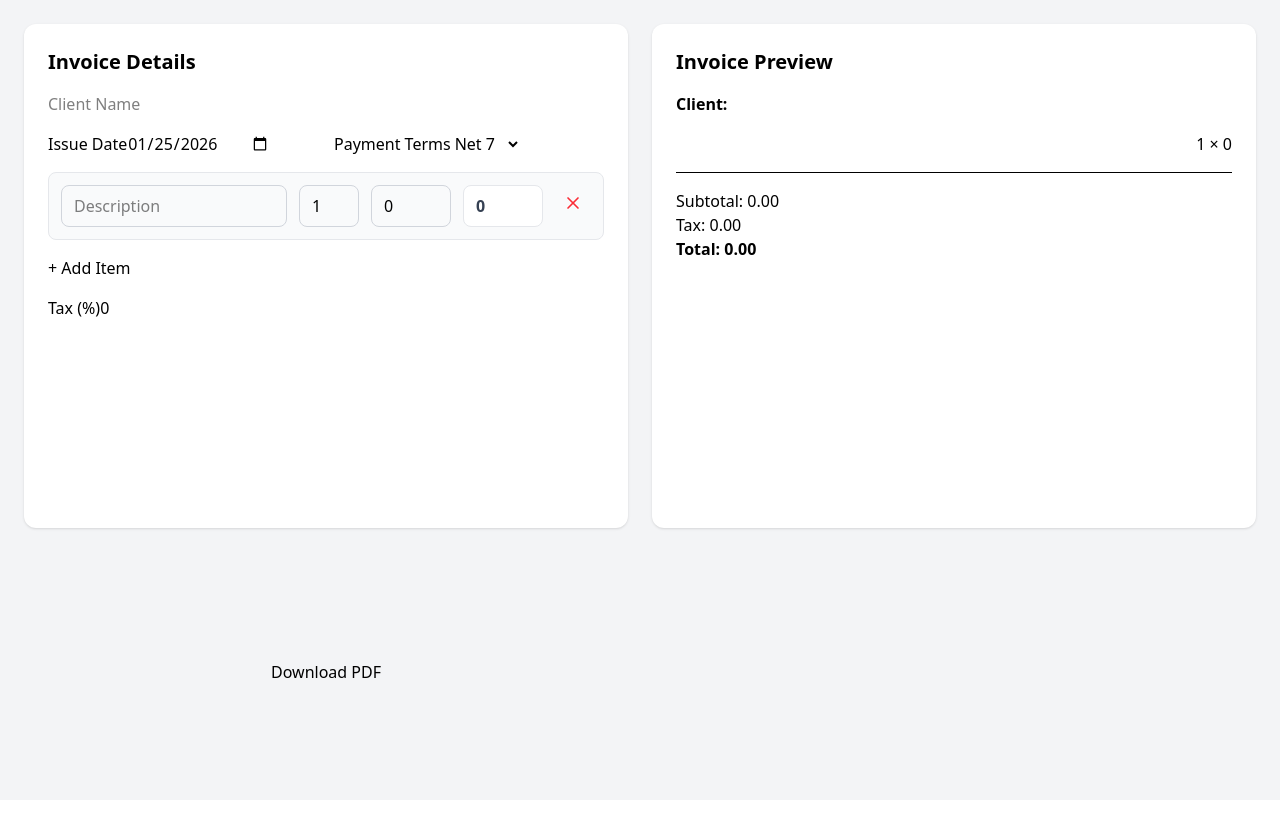
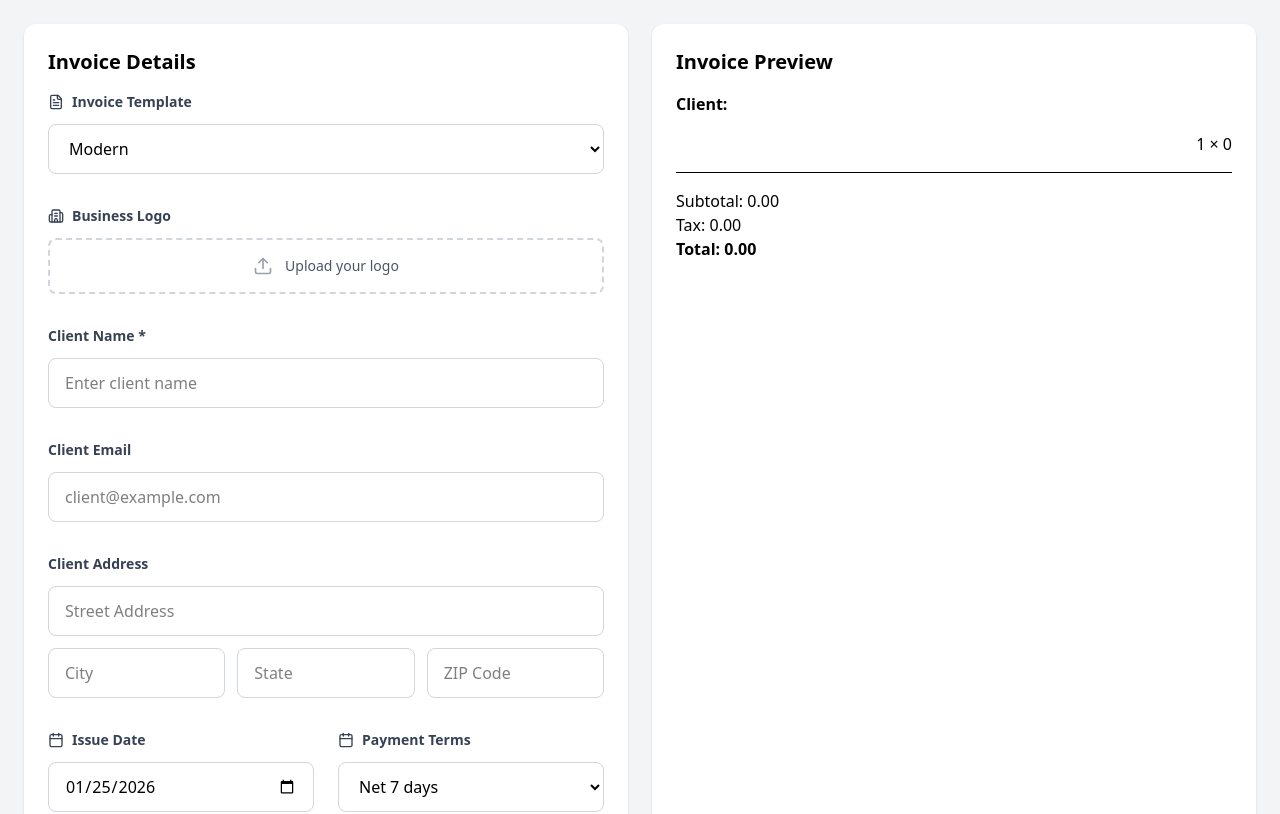
Before and after one commit to Jhay4Julian/invoice-generator, a React (Vite) app: page / in a window 1280 px wide. Shown: the top 814 px of the page. Built offline with nearby package versions, Linux system fonts and the light colour scheme.

Commit message:
refactor InvoiceForm to enhance layout, add logo upload functionality, and improve client information fields

```diff
--- a/src/components/InvoiceForm.tsx
+++ b/src/components/InvoiceForm.tsx
@@ -1,3 +1,4 @@
+import { Building2, Calendar, FileText, Plus, Upload } from "lucide-react";
 import type { Invoice, LineItem } from "../types/invoice";
 import { calculateDueDate } from "../utils/dates";
 import LineItemRow from "./LineItemRow";
@@ -32,52 +33,195 @@ const InvoiceForm = ({ invoice, setInvoice }: Props) => {
         }));
     };
 
+    const removeItem = (id: string) => {
+        setInvoice(prev => ({
+            ...prev,
+            items: prev.items.filter(item => item.id !== id),
+        }));
+    }
+
+    const handleLogoUpload = (file: File) => {
+        // Validate file size (max 5MB)
+        if (file.size > 5 * 1024 * 1024) {
+            alert("File size must be less than 5MB");
+            return;
+        }
+
+        // Validate file type
+        if (!file.type.startsWith('image/')) {
+            alert("Please select an image file");
+            return;
+        }
+
+        const reader = new FileReader();
+        reader.onerror = () => {
+            alert("Failed to read file. Please try again.");
+        };
+        reader.onloadend = () => {
+            if (reader.result) {
+                setInvoice(prev => ({
+                    ...prev,
+                    logo: reader.result as string,
+                }));
+            }
+        };
+        reader.readAsDataURL(file);
+    }
+
     return (
         <div className="bg-white p-6 rounded-xl shadow">
             <h2 className="text-xl font-semibold mb-4">Invoice Details</h2>
 
+            <div className="mb-8">
+                <label className="flex items-center gap-2 text-sm font-semibold text-gray-700 mb-3">
+                    <FileText className="w-4 h-4" />
+                    Invoice Template
+                </label>
+                <select
+                    className="w-full bg-white px-4 py-3 border border-gray-300 rounded-lg focus:ring-2 focus:ring-blue-500 focus:border-transparent"
+                    value={invoice.template}
+                    onChange={(e) =>
+                        setInvoice({ ...invoice, template: e.target.value as "modern" | "classic" })
+                    }
+                >
+                    <option value="modern">Modern</option>
+                    <option value="classic">Classic</option>
+                </select>
+            </div>
+
+            {/* Logo Upload */}
+            <div className="mb-8">
+                <label className="flex items-center gap-2 text-sm font-semibold text-gray-700 mb-3">
+                    <Building2 className="w-4 h-4" />
+                    Business Logo
+                </label>
+                <div className="flex items-center gap-4">
+                    <label className="flex-1 flex items-center justify-center gap-3 px-6 py-4 border-2 border-dashed border-gray-300 rounded-lg hover:border-blue-500 hover:bg-blue-50 cursor-pointer transition-all">
+                        <Upload className="w-5 h-5 text-gray-400" />
+                        <span className="text-sm text-gray-600">
+                            {invoice.logo ? 'Change logo' : 'Upload your logo'}
+                        </span>
+                        <input
+                            type="file"
+                            accept="image/*"
+                            onChange={(e) => {
+                                if (e.target.files?.[0]) {
+                                    handleLogoUpload(e.target.files[0]);
+                                }
+                            }}
+                            className="hidden"
+                        />
+                    </label>
+                    {invoice.logo && (
+                        <div className="w-24 h-24 border border-gray-200 rounded-lg overflow-hidden">
+                            <img src={invoice.logo} alt="Logo" className="w-full h-full object-contain" />
+                        </div>
+                    )}
+                </div>
+            </div>
+
+            {/* Client Name */}
+            <div className="mb-8">
+                <label className="block text-sm font-semibold text-gray-700 mb-3">
+                    Client Name *
+                </label>
                 <input
                     type="text"
                     value={invoice.clientName}
                     onChange={e => setInvoice({ ...invoice, clientName: e.target.value })}
-                placeholder="Client Name"
-                className="input"
+                    placeholder="Enter client name"
+                    className="w-full px-4 py-3 border border-gray-300 rounded-lg focus:ring-2 focus:ring-blue-500 focus:border-transparent"
+                    required
                 />
+            </div>
 
-            <div className="mt-4 grid grid-cols-2 gap-4">
+            {/* Client Email */}
+            <div className="mb-8">
+                <label className="block text-sm font-semibold text-gray-700 mb-3">
+                    Client Email
+                </label>
+                <input
+                    type="email"
+                    value={invoice.clientEmail || ""}
+                    onChange={e => setInvoice({ ...invoice, clientEmail: e.target.value })}
+                    placeholder="client@example.com"
+                    className="w-full px-4 py-3 border border-gray-300 rounded-lg focus:ring-2 focus:ring-blue-500 focus:border-transparent"
+                />
+            </div>
+
+            {/* Client Address */}
+            <div className="mb-8">
+                <label className="block text-sm font-semibold text-gray-700 mb-3">
+                    Client Address
+                </label>
+                <input
+                    type="text"
+                    value={invoice.clientAddress || ""}
+                    onChange={e => setInvoice({ ...invoice, clientAddress: e.target.value })}
+                    placeholder="Street Address"
+                    className="w-full px-4 py-3 border border-gray-300 rounded-lg focus:ring-2 focus:ring-blue-500 focus:border-transparent mb-3"
+                />
+                <div className="grid grid-cols-1 md:grid-cols-3 gap-3">
+                    <input
+                        type="text"
+                        value={invoice.clientCity || ""}
+                        onChange={e => setInvoice({ ...invoice, clientCity: e.target.value })}
+                        placeholder="City"
+                        className="w-full px-4 py-3 border border-gray-300 rounded-lg focus:ring-2 focus:ring-blue-500 focus:border-transparent"
+                    />
+                    <input
+                        type="text"
+                        value={invoice.clientState || ""}
+                        onChange={e => setInvoice({ ...invoice, clientState: e.target.value })}
+                        placeholder="State"
+                        className="w-full px-4 py-3 border border-gray-300 rounded-lg focus:ring-2 focus:ring-blue-500 focus:border-transparent"
+                    />
+                    <input
+                        type="text"
+                        value={invoice.clientZipCode || ""}
+                        onChange={e => setInvoice({ ...invoice, clientZipCode: e.target.value })}
+                        placeholder="ZIP Code"
+                        className="w-full px-4 py-3 border border-gray-300 rounded-lg focus:ring-2 focus:ring-blue-500 focus:border-transparent"
+                    />
+                </div>
+            </div>
+
+            {/* Date Fields */}
+            <div className="grid grid-cols-1 md:grid-cols-2 gap-6 mb-8">
                 <div>
-                    <label className="label">Issue Date</label>
+                    <label className="flex items-center gap-2 text-sm font-semibold text-gray-700 mb-3">
+                        <Calendar className="w-4 h-4" />
+                        Issue Date
+                    </label>
                     <input
                         type="date"
                         value={invoice.issueDate}
-                        onChange={(e) =>
-                            setInvoice({ ...invoice, issueDate: e.target.value })
-                        }
-                        className="input"
+                        onChange={(e) => setInvoice({ ...invoice, issueDate: e.target.value })}
+                        className="w-full px-4 py-3 border border-gray-300 rounded-lg focus:ring-2 focus:ring-blue-500 focus:border-transparent"
                     />
                 </div>
 
                 <div>
-                    <label className="label">Payment Terms</label>
+                    <label className="flex items-center gap-2 text-sm font-semibold text-gray-700 mb-3">
+                        <Calendar className="w-4 h-4" />
+                        Payment Terms
+                    </label>
                     <select
-                        className="input"
+                        className="w-full px-4 py-3 border border-gray-300 rounded-lg focus:ring-2 focus:ring-blue-500 focus:border-transparent"
                         onChange={(e) =>
                             setInvoice({
                                 ...invoice,
-                                dueDate: calculateDueDate(
-                                    invoice.issueDate,
-                                    Number(e.target.value)
-                                ),
+                                dueDate: calculateDueDate(invoice.issueDate, Number(e.target.value)),
                             })
                         }
                     >
-                        <option value="7">Net 7</option>
-                        <option value="14">Net 14</option>
-                        <option value="30">Net 30</option>
+                        <option value="7">Net 7 days</option>
+                        <option value="14">Net 14 days</option>
+                        <option value="30">Net 30 days</option>
+                        <option value="60">Net 60 days</option>
                     </select>
                 </div>
             </div>
-
 
             <div className="mt-4 space-y-2">
                 {invoice.items.map(item => (
@@ -85,23 +229,47 @@ const InvoiceForm = ({ invoice, setInvoice }: Props) => {
                         key={item.id}
                         item={item}
                         updateItem={updateItem}
+                        onRemove={removeItem}
                     />
                 ))}
             </div>
 
-            <button onClick={addItem} className="mt-4 btn">
-                + Add Item
+            <button onClick={addItem} className="mt-4 mb-5 flex items-center gap-2 px-6 py-3 bg-blue-500 text-white rounded-lg hover:bg-blue-600 transition-colors shadow-md hover:shadow-lg cursor-pointer">
+                <Plus className="w-5 h-5" />
+                Add Item
             </button>
 
-            <div className="mt-4">
-                <label>Tax (%)</label>
+            <div className="mb-8">
+                <label className="flex items-center gap-2 text-sm font-semibold text-gray-700 mb-3">
+                    Tax (%)
+                </label>
                 <input
                     type="number"
                     value={invoice.taxRate}
-                    onChange={(e) =>
-                        setInvoice({ ...invoice, taxRate: Number(e.target.value) })
+                    onChange={e => {
+                        const value = Number(e.target.value);
+                        if (value >= 0 && value <= 100) {
+                            setInvoice({ ...invoice, taxRate: value });
                         }
-                    className="input"
+                    }}
+                    className="w-1/3 px-4 py-3 border border-gray-300 rounded-lg focus:ring-2 focus:ring-blue-500 focus:border-transparent"
+                    min="0"
+                    max="100"
+                    step="0.1"
+                />
+            </div>
+
+            {/* Notes */}
+            <div className="mb-8">
+                <label className="block text-sm font-semibold text-gray-700 mb-3">
+                    Notes
+                </label>
+                <textarea
+                    value={invoice.notes || ""}
+                    onChange={e => setInvoice({ ...invoice, notes: e.target.value })}
+                    placeholder="Thank you for your business!"
+                    rows={3}
+                    className="w-full px-4 py-3 border border-gray-300 rounded-lg focus:ring-2 focus:ring-blue-500 focus:border-transparent resize-none"
                 />
             </div>
         </div>
```
Lines whose indentation alone changed are shown as unchanged.
